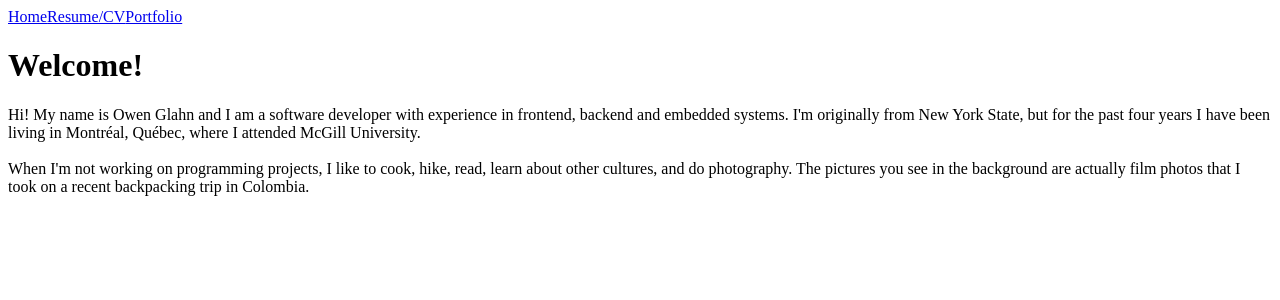
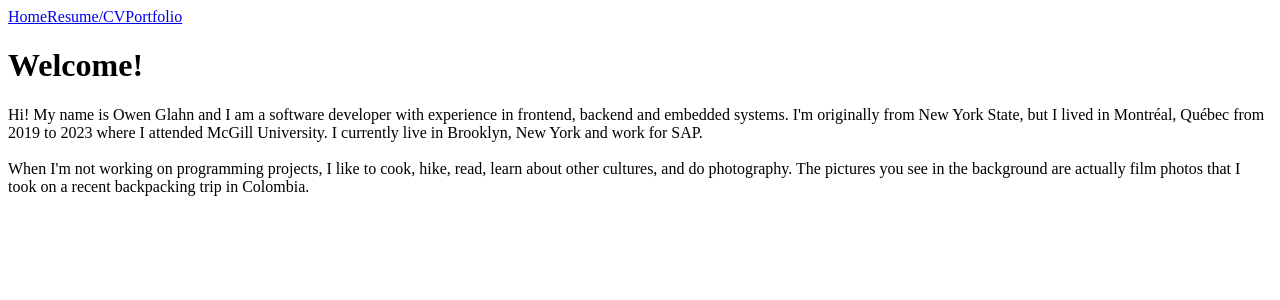
Before and after one commit to owenglahn/resume-site, a Next.js app in the folder frontend/: page /Landing in a window 1280 px wide. Shown: the top 300 px of the page. Built offline with nearby package versions, Linux system fonts and the light colour scheme.

Commit message:
Update landing

```diff
--- a/frontend/src/pages/Landing.tsx
+++ b/frontend/src/pages/Landing.tsx
@@ -6,8 +6,8 @@ export default function Landing() {
     <>
         <TopSection name="Welcome!">
           Hi! My name is Owen Glahn and I am a software developer with experience in frontend, backend and embedded systems.
-          I'm originally from New York State, but for the past four years I have been living in Montréal, Québec, where I
-          attended McGill University.
+          I'm originally from New York State, but I lived in Montréal, Québec from 2019 to 2023 where I attended McGill University.
+          I currently live in Brooklyn, New York and work for SAP.
           <br /><br />
           When I'm not working on programming projects, I like to cook, hike, read, learn about other cultures, and do photography.
           The pictures you see in the background are actually film photos that I took on a recent backpacking trip in Colombia.
```
